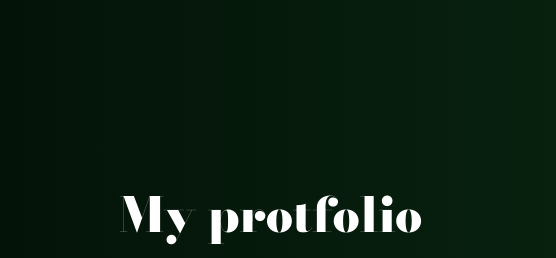
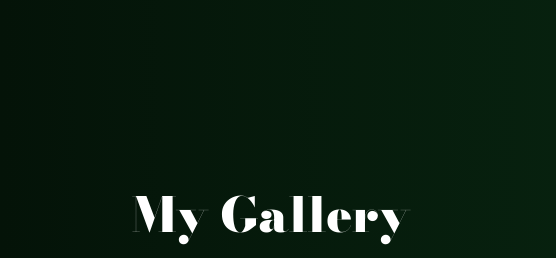
Before and after one commit to Lekharaj-A-G/gallery, a plain HTML site: page index.html in a window 1280 px wide. Shown: the part 106-364 px from the top of the page, 0-556 px from the left. Drawn offline with nearby package versions, Linux system fonts and the light colour scheme.

Commit message:
Update index.html

```diff
--- a/index.html
+++ b/index.html
@@ -10,7 +10,7 @@
 <body>
     <div class="container">
         <div class="left-text">
-            <h2 class="heading">My protfolio</h2>
+            <h2 class="heading">My Gallery</h2>
             <p class="sub-heading">Lorem, ipsum dolor sit amet consectetur adipisicing elit. Alias maiores commodi sunt placeat. Est enim quam minus voluptatibus quas dolor alias itaque, quasi minima at.</p>
         </div>
         <div class="gallery">
```
